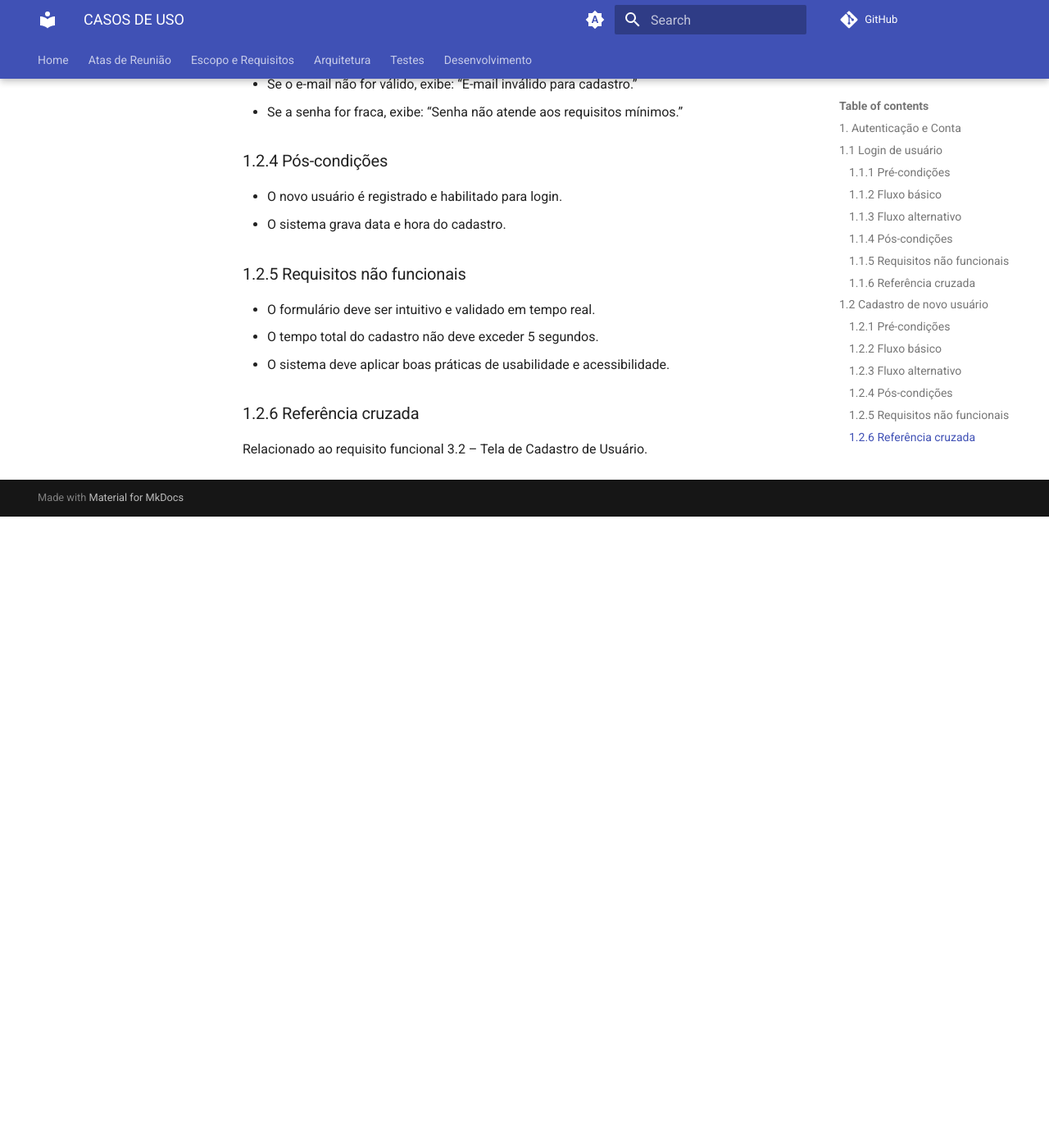
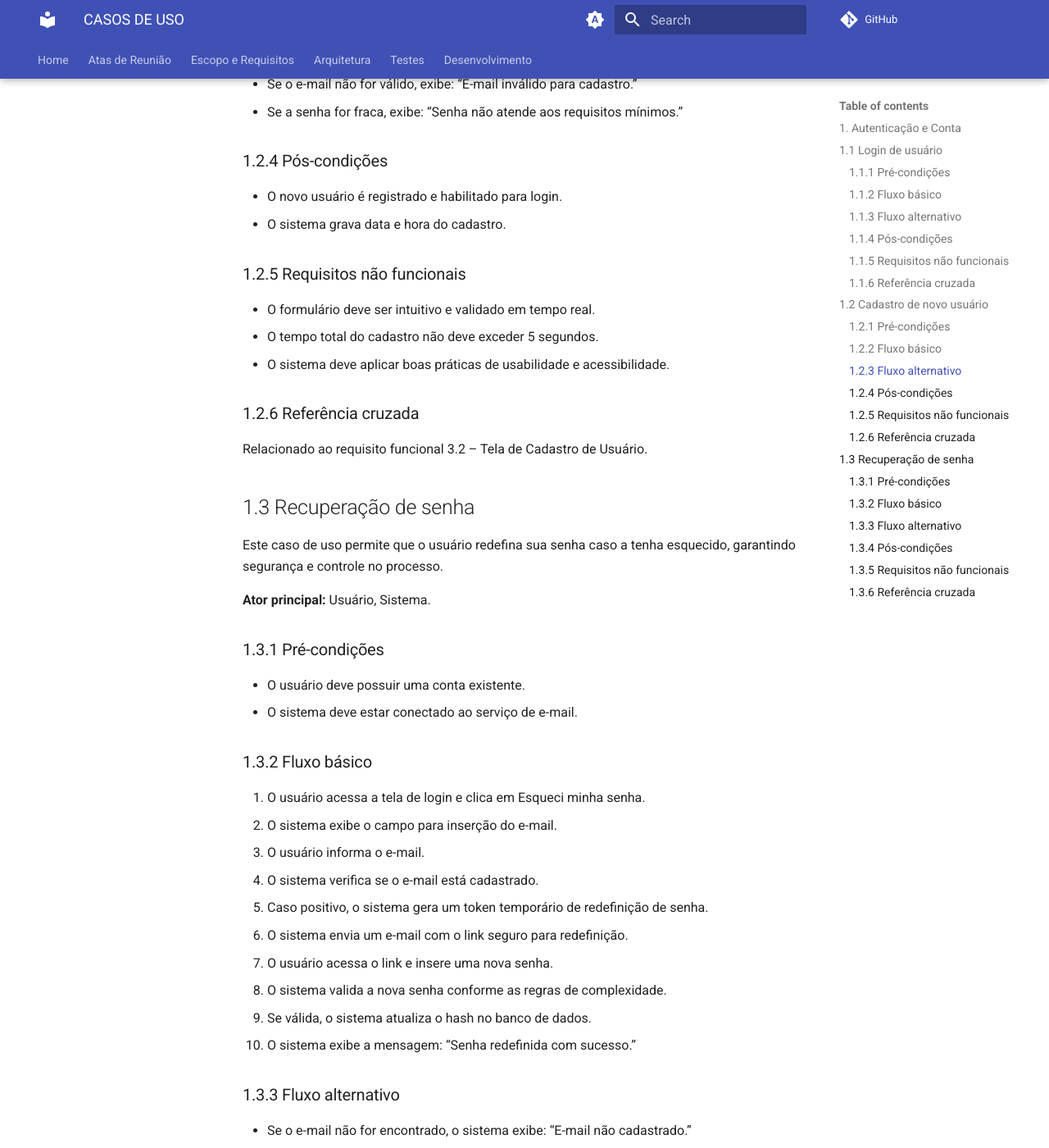
Before and after one commit to fga-eps-mds/2025.2-Valhalla-Docs, an MkDocs documentation site: the page built from docs/escopo-requisitos/Casos_de_uso.md, in a window 1280 px wide and 1400 px high, scrolled down 2616 px. Shown: the whole window at 82% size. Built offline with MkDocs 1.6.1 and Material for MkDocs 9.7.7, drawn with Linux system fonts in a browser that asks for light colours; comment, search, counter and statistics services are not loaded; before the commit the page ends 3246 px from its top, so only the background shows below that; some of the changed text lies outside the part shown.

Commit message:
doc - adiciona terceiro caso de uso

```diff
--- a/docs/escopo-requisitos/Casos_de_uso.md
+++ b/docs/escopo-requisitos/Casos_de_uso.md
@@ -79,3 +79,40 @@ Este caso de uso descreve o processo de criação de uma nova conta no sistema.
 
 ### 1.2.6 Referência cruzada
 Relacionado ao requisito funcional 3.2 – Tela de Cadastro de Usuário.
+
+## 1.3 Recuperação de senha
+Este caso de uso permite que o usuário redefina sua senha caso a tenha esquecido, garantindo segurança e controle no processo.
+
+**Ator principal:** Usuário, Sistema.
+### 1.3.1 Pré-condições
+- O usuário deve possuir uma conta existente.
+- O sistema deve estar conectado ao serviço de e-mail.
+
+### 1.3.2 Fluxo básico
+1. O usuário acessa a tela de login e clica em Esqueci minha senha.
+2. O sistema exibe o campo para inserção do e-mail.
+3. O usuário informa o e-mail.
+4. O sistema verifica se o e-mail está cadastrado.
+5. Caso positivo, o sistema gera um token temporário de redefinição de senha.
+6. O sistema envia um e-mail com o link seguro para redefinição.
+7. O usuário acessa o link e insere uma nova senha.
+8. O sistema valida a nova senha conforme as regras de complexidade.
+9. Se válida, o sistema atualiza o hash no banco de dados.
+10. O sistema exibe a mensagem: “Senha redefinida com sucesso.”
+
+### 1.3.3 Fluxo alternativo
+- Se o e-mail não for encontrado, o sistema exibe: “E-mail não cadastrado.”
+- Se o link estiver expirado, o sistema solicita novo pedido de redefinição.
+- Se o servidor de e-mail estiver fora do ar, o sistema exibe: “Erro ao enviar e-mail, tente novamente mais tarde.”
+
+### 1.3.4 Pós-condições
+- A senha do usuário é redefinida.
+- O sistema registra a ação no log de segurança.
+
+### 1.3.5 Requisitos não funcionais
+- O link de redefinição deve expirar após 15 minutos.
+- Todo o processo deve ocorrer sob conexão segura (HTTPS).
+- Mensagens devem ser claras e orientativas.
+
+### 1.3.6 Referência cruzada
+Relacionado ao requisito funcional 3.3 – Recuperação de Senha.
```
